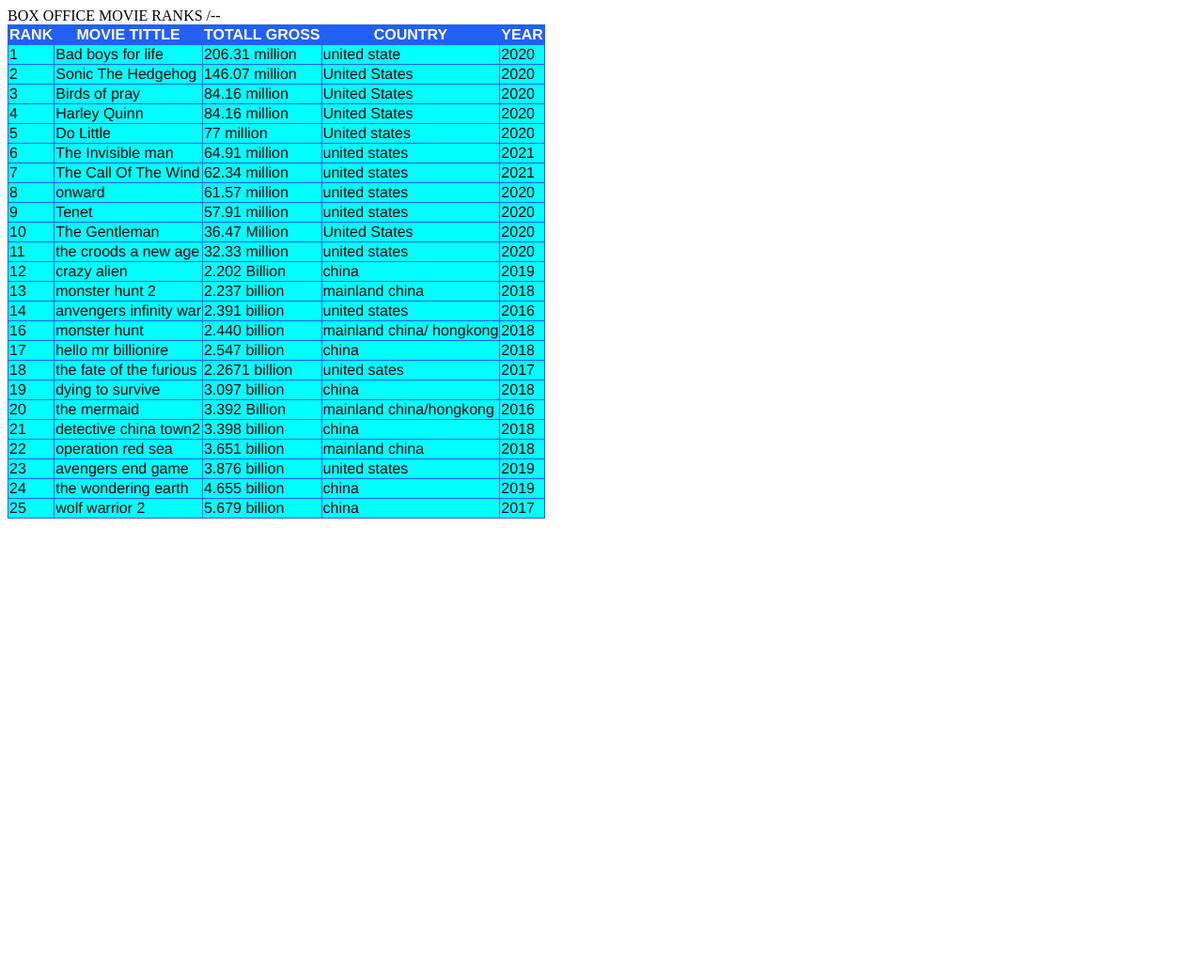
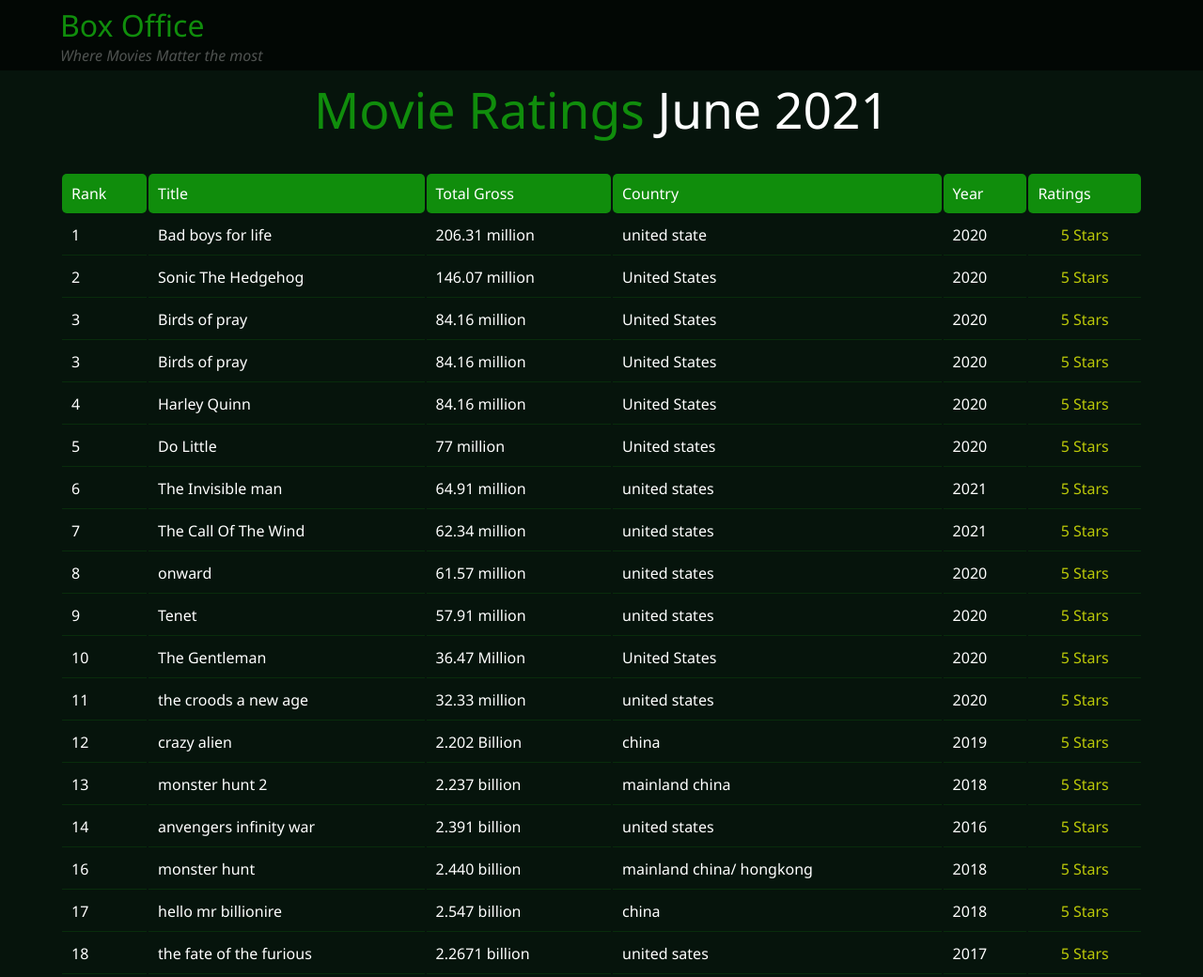
Before and after one commit to mokadipromise22-ITvarsity/Module-1-Assessment-4, a plain HTML site: page index.html in a window 1280 px wide. Shown: the top 1040 px of the page at 94% size. Before the commit the page ends 800 px from the top, so only its background shows below. Drawn offline with Linux system fonts and the light colour scheme.

Commit message:
submit module-1-assessment-4

```diff
--- a/Style.css
+++ b/Style.css
@@ -1,15 +1,70 @@
-table{
-    font-family: Helvetica, sans-serif;
-    border-collapse: collapse;
-    border-width: 1px;
-    border-style: solid;
-    border-color: #2260f4;
-    background-color:aqua;
+* {
+  margin: 0;
+  padding: 0;
+  font-family: "Segoe UI", Tahoma, Geneva, Verdana, sans-serif;
 }
-th{
-    font-weight: 800;
-    background-color: #2260F4;
-    color: #ffffff;
 
+body {
+  background-color: #06140c;
+  color: #fff;
+}
 
+.container {
+  width: 90%;
+  margin: 0 auto;
+  padding: 5px;
 }
+
+.title {
+  color: #108d0c;
+  background-color: #020704;
+}
+
+.title h1 {
+  font-size: 24pt;
+  font-weight: lighter;
+}
+
+.title p {
+  font-style: italic;
+  color: #fff;
+  opacity: 0.3;
+}
+
+.heading {
+  width: 100%;
+  font-size: 40pt;
+  font-weight: lighter;
+  text-align: center;
+}
+
+.heading span {
+  color: #108d0c;
+  font-weight: 400;
+}
+
+table {
+  margin: 20px auto;
+  width: 100%;
+}
+thead tr td {
+  background-color: #108d0c;
+  padding: 10px;
+  border-radius: 5px;
+  cursor: pointer;
+}
+
+table tbody tr td {
+  border-bottom: rgb(16, 141, 12, 0.2) thin solid;
+  padding: 10px;
+  cursor: pointer;
+}
+
+table tbody tr td:last-child {
+  color: #bcc909;
+  text-align: center;
+}
+
+table tbody tr td:nth-child(2):hover {
+  color: #4fff49;
+}
--- a/index.html
+++ b/index.html
@@ -1,32 +1,51 @@
-<DOCTYPE html>
-    <html>
+<!DOCTYPE html>
+<html lang="en">
   <head>
-     <head>BOX OFFICE MOVIE RANKS</head>
-   <link rel="stylesheet" href="style.css">
+    <meta charset="UTF-8" />
+    <meta http-equiv="X-UA-Compatible" content="IE=edge" />
+    <meta name="viewport" content="width=device-width, initial-scale=1.0" />
+    <link rel="stylesheet" href="style.css" />
+    <title>Mokadi's Box Office</title>
   </head>
   <body>
-        <table border="1">
+    <div class="title">
+      <div class="container">
+        <h1>Box Office</h1>
+        <p>Where Movies Matter the most</p>
+      </div>
+    </div>
+
+    <div class="container">
+      <h4 class="heading"><span>Movie Ratings</span> June 2021</h4>
+    </div>
+    <div class="container">
+      <table>
+        <thead>
           <tr>
-        <th>RANK</th>
-          <th>MOVIE TITTLE</th>
-          <th>TOTALL GROSS</th>
-          <th>COUNTRY</th>
-          <th>YEAR</th>
+            <td>Rank</td>
+            <td>Title</td>
+            <td>Total Gross</td>
+            <td>Country</td>
+            <td>Year</td>
+            <td>Ratings</td>
           </tr>
+        </thead>
+        <tbody>
           <tr>
-                <link rel="stylesheet" href="style.css">
             <td>1</td>
             <td>Bad boys for life</td>
             <td>206.31 million</td>
             <td>united state</td>
             <td>2020</td>
+            <td>5 Stars</td>
+          </tr>
           <tr>
             <td>2</td>
             <td>Sonic The Hedgehog</td>
             <td>146.07 million</td>
-                    <td>United States</td>/--
+            <td>United States</td>
             <td>2020</td>
-
+            <td>5 Stars</td>
           </tr>
           <tr>
             <td>3</td>
@@ -34,145 +53,202 @@
             <td>84.16 million</td>
             <td>United States</td>
             <td>2020</td>
+            <td>5 Stars</td>
+          </tr>
           <tr>
+            <td>3</td>
+            <td>Birds of pray</td>
+            <td>84.16 million</td>
+            <td>United States</td>
+            <td>2020</td>
+            <td>5 Stars</td>
+          </tr>
           <td>4</td>
           <td>Harley Quinn</td>
           <td>84.16 million</td>
           <td>United States</td>
           <td>2020</td>
+          <td>5 Stars</td>
           <tr>
             <td>5</td>
             <td>Do Little</td>
             <td>77 million</td>
             <td>United states</td>
             <td>2020</td>
+            <td>5 Stars</td>
+          </tr>
+
           <tr>
             <td>6</td>
             <td>The Invisible man</td>
             <td>64.91 million</td>
             <td>united states</td>
             <td>2021</td>
+            <td>5 Stars</td>
+          </tr>
           <tr>
             <td>7</td>
             <td>The Call Of The Wind</td>
             <td>62.34 million</td>
             <td>united states</td>
             <td>2021</td>
+            <td>5 Stars</td>
+          </tr>
+
           <tr>
             <td>8</td>
             <td>onward</td>
             <td>61.57 million</td>
             <td>united states</td>
             <td>2020</td>
+            <td>5 Stars</td>
+          </tr>
+
           <tr>
             <td>9</td>
             <td>Tenet</td>
             <td>57.91 million</td>
             <td>united states</td>
             <td>2020</td>
+            <td>5 Stars</td>
+          </tr>
+
           <tr>
             <td>10</td>
             <td>The Gentleman</td>
             <td>36.47 Million</td>
             <td>United States</td>
             <td>2020</td>
+            <td>5 Stars</td>
+          </tr>
+
           <tr>
             <td>11</td>
             <td>the croods a new age</td>
             <td>32.33 million</td>
             <td>united states</td>
             <td>2020</td>
+            <td>5 Stars</td>
+          </tr>
+
           <tr>
             <td>12</td>
             <td>crazy alien</td>
             <td>2.202 Billion</td>
             <td>china</td>
             <td>2019</td>
+            <td>5 Stars</td>
+          </tr>
+
           <tr>
             <td>13</td>
             <td>monster hunt 2</td>
             <td>2.237 billion</td>
-                                                        <td>mainland china </td>
+            <td>mainland china</td>
             <td>2018</td>
+            <td>5 Stars</td>
+          </tr>
+
           <tr>
             <td>14</td>
             <td>anvengers infinity war</td>
             <td>2.391 billion</td>
             <td>united states</td>
             <td>2016</td>
+            <td>5 Stars</td>
+          </tr>
+
           <tr>
-
-
             <td>16</td>
             <td>monster hunt</td>
             <td>2.440 billion</td>
             <td>mainland china/ hongkong</td>
             <td>2018</td>
+            <td>5 Stars</td>
+          </tr>
+
           <tr>
             <td>17</td>
             <td>hello mr billionire</td>
             <td>2.547 billion</td>
             <td>china</td>
             <td>2018</td>
+            <td>5 Stars</td>
+          </tr>
+
           <tr>
             <td>18</td>
             <td>the fate of the furious</td>
             <td>2.2671 billion</td>
             <td>united sates</td>
             <td>2017</td>
+            <td>5 Stars</td>
+          </tr>
+
           <tr>
             <td>19</td>
             <td>dying to survive</td>
             <td>3.097 billion</td>
             <td>china</td>
             <td>2018</td>
+            <td>5 Stars</td>
+          </tr>
+
           <tr>
             <td>20</td>
             <td>the mermaid</td>
             <td>3.392 Billion</td>
             <td>mainland china/hongkong</td>
             <td>2016</td>
+            <td>5 Stars</td>
+          </tr>
+
           <tr>
             <td>21</td>
             <td>detective china town2</td>
             <td>3.398 billion</td>
             <td>china</td>
             <td>2018</td>
+            <td>5 Stars</td>
+          </tr>
+
           <tr>
             <td>22</td>
             <td>operation red sea</td>
             <td>3.651 billion</td>
             <td>mainland china</td>
             <td>2018</td>
+            <td>5 Stars</td>
+          </tr>
+
           <tr>
             <td>23</td>
             <td>avengers end game</td>
             <td>3.876 billion</td>
             <td>united states</td>
             <td>2019</td>
+            <td>5 Stars</td>
+          </tr>
+
           <tr>
             <td>24</td>
             <td>the wondering earth</td>
             <td>4.655 billion</td>
             <td>china</td>
             <td>2019</td>
+            <td>5 Stars</td>
+          </tr>
+
           <tr>
             <td>25</td>
             <td>wolf warrior 2</td>
             <td>5.679 billion</td>
             <td>china</td>
             <td>2017</td>
-
-
-
-
-
-
-
-
+            <td>5 Stars</td>
           </tr>
-            </tr>
+        </tbody>
       </table>
+    </div>
   </body>
-
 </html>
```
Lines whose indentation alone changed are shown as unchanged.
